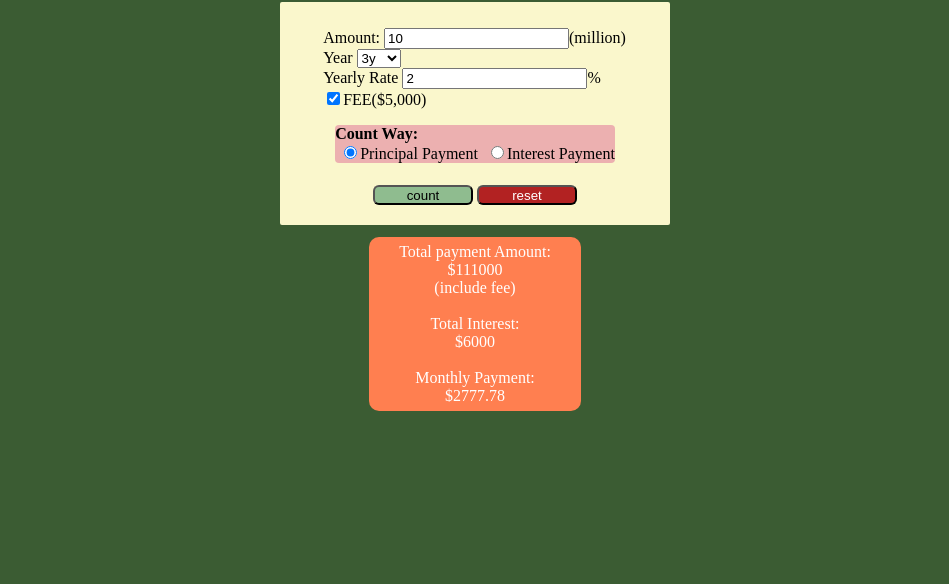
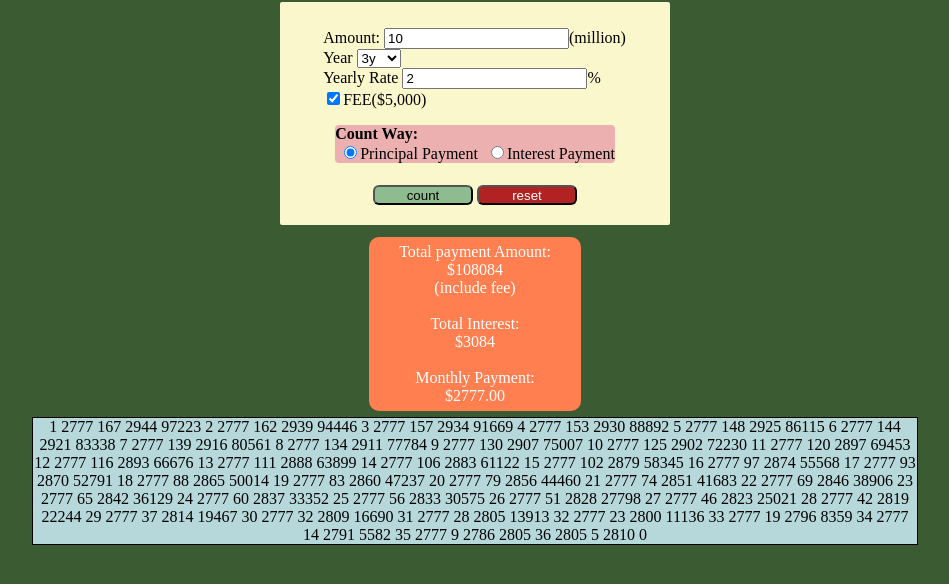
Before and after one commit to SandyChen1201/loan-project-javascript, a plain HTML site: page index.html in a window 1280 px wide. Both pictures are taken after a click on the button "count". Shown: the part 78-662 px from the top of the page, without its empty margins (165-1114 px from the left). Drawn offline with Linux system fonts and the light colour scheme.

Commit message:
製作表格(未參考老師的修正)

```diff
--- a/css/index.css
+++ b/css/index.css
@@ -55,3 +55,22 @@ button {
     padding: 6px;
     width: 200px;
 }
+
+#table {
+    text-align: center;
+    background-color: rgba(190, 224, 230, 0.938);
+    width: 70%;
+    margin: 6px auto;
+    border-collapse: collapse;
+    border: 1px solid black;
+}
+
+tbody tr:nth-child(even) {
+    background-color: rgb(127, 208, 235);
+}
+
+thead th {
+    background-color: rgb(39, 99, 211);
+    border: 1px solid #6d7379;
+    font-size: 15px;
+}
--- a/index.html
+++ b/index.html
@@ -52,6 +52,22 @@
         <br>Monthly Payment:
         <div class="MonthlyPayment"></div>
     </div>
+    <div id="table">
+        <table>
+            <thead>
+                <tr>
+                    <th>Period</th>
+                    <th>Amount</th>
+                    <th>Interest</th>
+                    <th>Accumulated Amount</th>
+                    <th>Rest Amount</th>
+                </tr>
+            </thead>
+            <tbody>
+
+            </tbody>
+        </table>
+    </div>
     <script src="./js/index.js"></script>
 </body>
 
--- a/js/index.js
+++ b/js/index.js
@@ -4,48 +4,100 @@ const rateEL = document.querySelector("#rate");
 const feeEL = document.querySelector("#fee");
 const paymentEL1 = document.querySelector("#payment1");
 const paymentEL2 = document.querySelector("#payment2");
-console.log(amountEL, yearEL, rateEL, feeEL, paymentEL1, paymentEL2);
+const caculateEL = document.querySelector("#caculate");
+const tableEL = document.querySelector("#table");
+console.log(amountEL, yearEL, rateEL, feeEL, paymentEL1, paymentEL2, caculateEL, tableEL);
 
-const caculateEL = document.querySelector("#caculate");
-caculateEL.addEventListener("click", ByPrincipal);
+
+caculateEL.addEventListener("click", caculateLoan);
 
 
 
-function ByPrincipal() {
+function caculateLoan() {
     let amount = amountEL.value * 10000;
-    let year = yearEL.value;
-    let rate = rateEL.value / 100;
+    let years = yearEL.value;
+    let rate = rateEL.value;
     /*let fee = 0
     if (feeEL.checked) {
         fee = 5000
     }*/
     let fee = feeEL.checked ? 5000 : 0;
     let rule = paymentEL1.checked ? 1 : 2;
-    console.log(amount, year, rate, fee, rule);
+
     //基本公式
-    let interest = amount * rate * year;
-    let totalAmount = amount + interest + fee
-    let MonthlyPay1 = amount / (year * 12);
+    let result;
+    if (rule == 1) {
+        result = rule1(amount, years, rate);
+        console.log(result);
+    } else {
+        console.log(result);
+        alert("功能製作中..(回家作業)");
+        return
+    }
+
+    let totalInterest = result[1];
+    let totalAmount = result[2] + fee;
+    let MonthlyPay1 = parseInt(amount / (years * 12));
+    console.log(amount, years, rate, fee, rule, totalAmount, totalInterest);
 
     document.querySelector(".totalAmount").innerHTML = "$" + totalAmount + (fee == 0 ? "" : `<br>(include fee)`);
-    document.querySelector(".interest").innerText = "$" + interest;
+    document.querySelector(".interest").innerText = "$" + totalInterest;
     const resultEL = document.querySelector("#result");
     resultEL.style.display = "none";
     setTimeout(function () {
         resultEL.style.display = "block";
     }, 500)
 
+    document.querySelector(".MonthlyPayment").innerText = "$" + MonthlyPay1.toFixed(2)
+    console.log(MonthlyPay1.toFixed(2), totalAmount);
 
-    document.querySelector(".MonthlyPayment").innerText = "$" + MonthlyPay1.toFixed(2)
+    drawTable(result[0])
+}
 
-    console.log(MonthlyPay1.toFixed(2), totalAmount);
-    //return (MonthlyPay1, totalAmount)
+function drawTable(datas) {
+    let tableStr = "";
+    for (let i = 0; i < datas.length; i++) { //外迴圈控制tr的數量
+        tableStr += "<tr>";
+        for (let j = 0; j < datas[i].length; j++) { //內迴圈控制td
+            tableStr += `<td>${datas[i][j]}</td> `;
+        }
+        tableStr += "<tr>"
+    }
+    tableEL.innerHTML = tableStr
+
+
+    //let tableStr = '<ul>'
+    //for (let i = 0; i < datas.length; i++) {
+    //    console.log(datas[i].join(","));
+    //    tableStr += `< li > ${ datas[i].join(",") }</li > `
+    //}
+    //tableStr += '</ul>'
+    //tableEL.innerHTML = tableStr;
 }
-//
-function ByInterest(amount, year, rate, rule) {
-    let fee = feeEL.checked ? 5000 : 0;
-    console.log(amount, year, rate, fee, rule);
 
-    let MonthlyPay2 = amount * (((1 + (rate / 12)) ** (year * 12)) * (rate / 12)) / (((1 + (rate / 12)) ** (year * 12)) - 1);
-    return MonthlyPay2.toFixed(2)
+
+
+function rule1(total_amount, years, rate) {
+    let amount = total_amount;
+    let period = years * 12;
+    let monthly_rate = rate / 100 / 12;
+    let monthly_pay = parseInt(amount / period);
+    let Monthly = [];
+    let total_int = 0
+    let totalAmount = 0
+    for (let i = 0; i < period; i++) {
+        interest = Math.round(amount * monthly_rate);
+        monthly_int = monthly_pay + interest;
+        amount -= monthly_pay;
+        if (i != period - 1) {
+            total_int += interest
+            Monthly.push([i + 1, monthly_pay, interest, monthly_int, amount]);
+        } else {
+            total_int += interest;
+            Monthly.push([i + 1, monthly_pay + amount, interest, monthly_pay + amount + interest, 0]);
+        }
+        totalAmount = total_amount + total_int
+    }
+    console.log(Monthly, total_int, totalAmount);
+    return [Monthly, total_int, totalAmount];
 }
```
